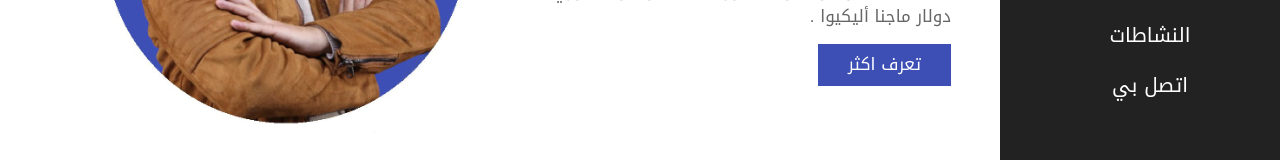
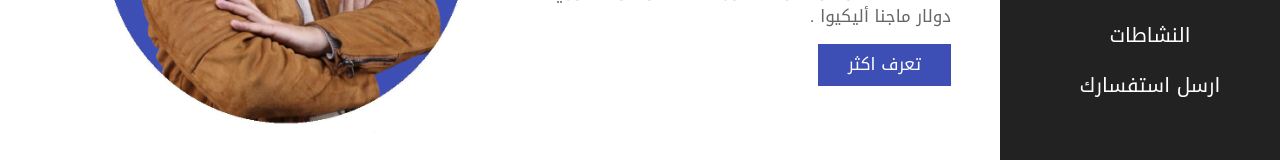
Before and after one commit to Samer7777/raad-2022, a plain HTML site: page index.html in a window 1280 px wide. Shown: the part 456-616 px from the top of the page. Drawn offline with Linux system fonts and the light colour scheme.

Commit message:
Update index.html

```diff
--- a/index.html
+++ b/index.html
@@ -42,7 +42,7 @@
         <a href="#service">الخدمات</a>
         <a href="#experience">الخبرات</a>
         <a href="#portfolio"> النشاطات</a>
-        <a href="#contact">اتصل بي</a>
+        <a href="#contact"> ارسل استفسارك</a>
       </nav>
 
       <div class="follow">
```
